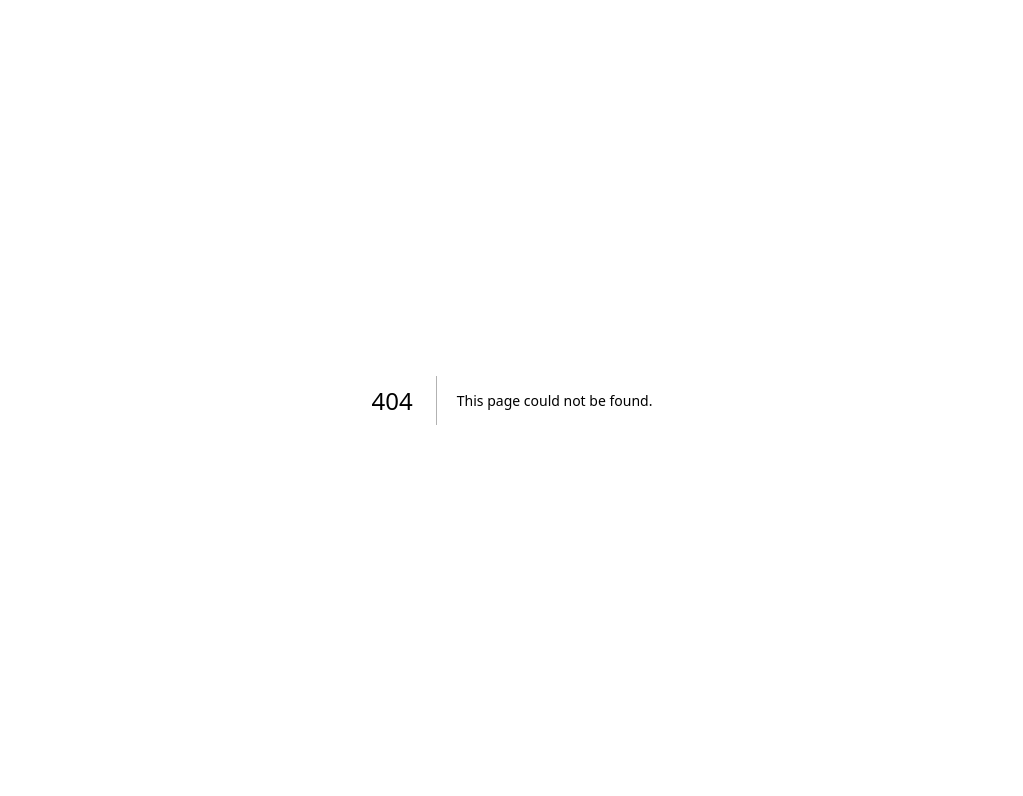
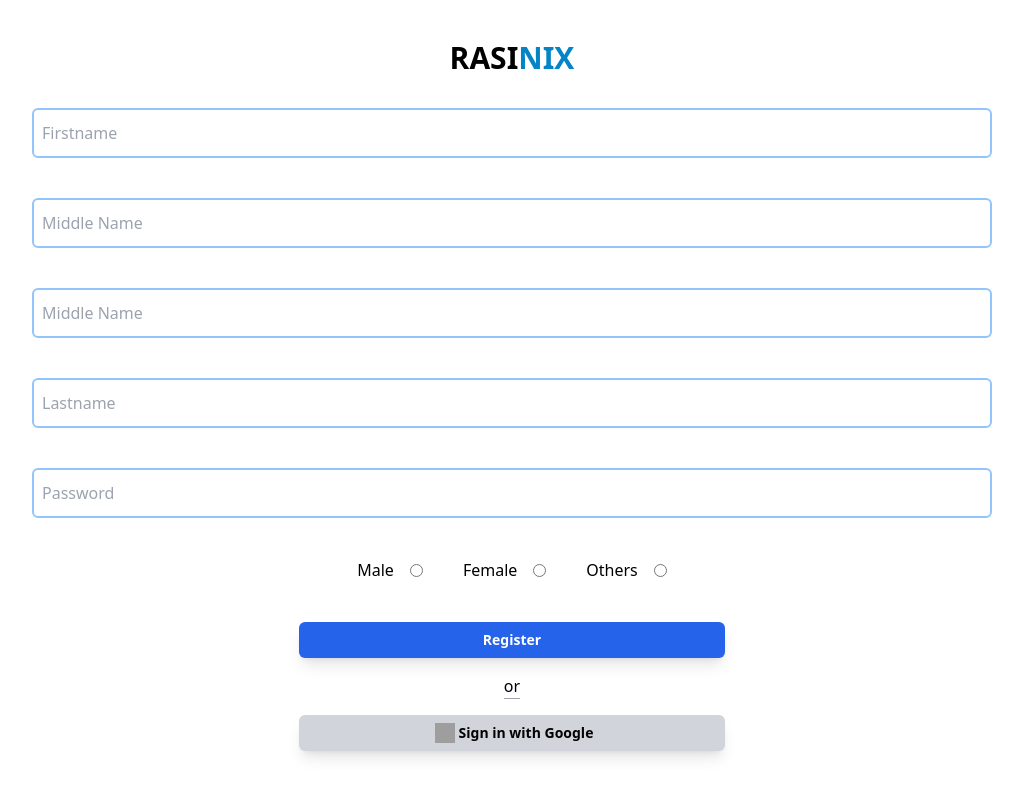
Before and after one commit to roranger216/landing-page-rse, a Next.js app: page /components/register in a window 1280 px wide. Before the commit this address had no page. Shown: the top 796 px of the page, without its empty margins (128-1151 px from the left). Built offline with nearby package versions, Linux system fonts and the light colour scheme; grey boxes are pictures that could not be loaded.

Commit message:
changing get started modal to registration modal

```diff
--- a/src/pages/components/hero.tsx
+++ b/src/pages/components/hero.tsx
@@ -1,8 +1,8 @@
 import React, { useState, useEffect } from 'react'
-import SignIn from './signIn'
 import AOS from 'aos'
 import 'aos/dist/aos.css'
 import { duration } from '@material-ui/core'
+import Register from './register'
 
 const Content = () => {
 
@@ -29,7 +29,7 @@ const Content = () => {
                                 <button className="text-slate-500 px-2 rounded-md font-bold text-4xl hover:text-red-600" onClick={closeSignInModal}>&times;</button>
                             </div>
 
-                            <SignIn />
+                            <Register />
                         </div>
                     </div>
                 )}
--- /dev/null
+++ b/src/pages/components/register.tsx
@@ -0,0 +1,78 @@
+import React from 'react'
+
+function Register() {
+  return (
+        <div className="registration_form w-full flex flex-col justify-center items-center my-10">
+            <div className="Logo mb-8">
+                <h1 className="font-bold text-3xl">RASI<span className="text-sky-600">NIX</span></h1>
+            </div>
+            <form className='w-full flex flex-col justify-center items-center'>
+            <div className="flex w-full flex-col justify-start items-center gap-y-10">
+                <div className="flex flex-row w-3/4 justify-center gap-4">
+                    <input
+                    type="firstname"
+                    id="firstname"
+                    className="w-full h-1/5 text-justify px-2 py-3  rounded-md border-2 border-blue-300"
+                    placeholder='Firstname'
+                    />
+                </div>
+                <div className="flex flex-row w-3/4 justify-center gap-4">
+                    <input
+                    type="middlename"
+                    id="middlename"
+                    className="w-full h-1/3 text-justify px-2 py-3 rounded-md border-2 border-blue-300"
+                    placeholder='Middle Name'
+                    />
+                </div>
+                <div className="flex flex-row w-3/4 justify-center gap-4">
+                    <input
+                    type="middlename"
+                    id="middlename"
+                    className="w-full h-1/3 text-justify px-2 py-3 rounded-md border-2 border-blue-300"
+                    placeholder='Middle Name'
+                    />
+                </div>
+                <div className="flex flex-row w-3/4 justify-center gap-4">
+                    <input
+                    type="lasname"
+                    id="lastname"
+                    className="w-full h-1/3 text-justify px-2 py-3 rounded-md border-2 border-blue-300"
+                    placeholder='Lastname'
+                    />
+                </div>
+                <div className="flex flex-row w-3/4 justify-center gap-4">
+                    <input
+                    type="password"
+                    id="password"
+                    className="w-full h-1/3 text-justify px-2 py-3 rounded-md border-2 border-blue-300"
+                    placeholder='Password'
+                />
+                </div>
+                <div className="flex flex-row justify-center gap-x-10 w-full">
+                    <div className="flex flex-row justify-center items-center content-center gap-4">
+                        <label htmlFor="male">Male</label>
+                        <input type="radio" name="male" id="male" />
+                    </div>
+                    <div className="flex flex-row justify-center items-center content-center gap-4">
+                        <label htmlFor="female">Female</label>
+                        <input type="radio" name="female" id="female" />
+                    </div>
+                    <div className="flex flex-row justify-center items-center content-center gap-4">
+                        <label htmlFor="others">Others</label>
+                        <input type='radio' name="others" id="others" />
+                    </div>
+                </div>
+                <div className="w-full flex flex-col items-center justify-center gap-4">
+                    <button type="submit" className="w-1/3 bg-blue-600 hover:bg-blue-400 py-2 rounded-md font-bold text-sm text-white hover:text-gray-200 shadow-lg">Register</button>
+                    <p>
+                    or<hr className=" border-gray-400 w-full"/>
+                    </p>
+                    <button type="submit" className="w-1/3 bg-gray-300 hover:bg-blue-400 py-2 rounded-md font-bold text-sm text-black hover:text-gray-200 shadow-lg flex flex-row justify-center"><img src="https://cdn-icons-png.flaticon.com/128/281/281764.png" alt="google" className="w-5 h-5 mx-1" />Sign in with Google</button>
+                </div>
+            </div>
+            </form>
+            </div>
+  )
+}
+
+export default Register
```
